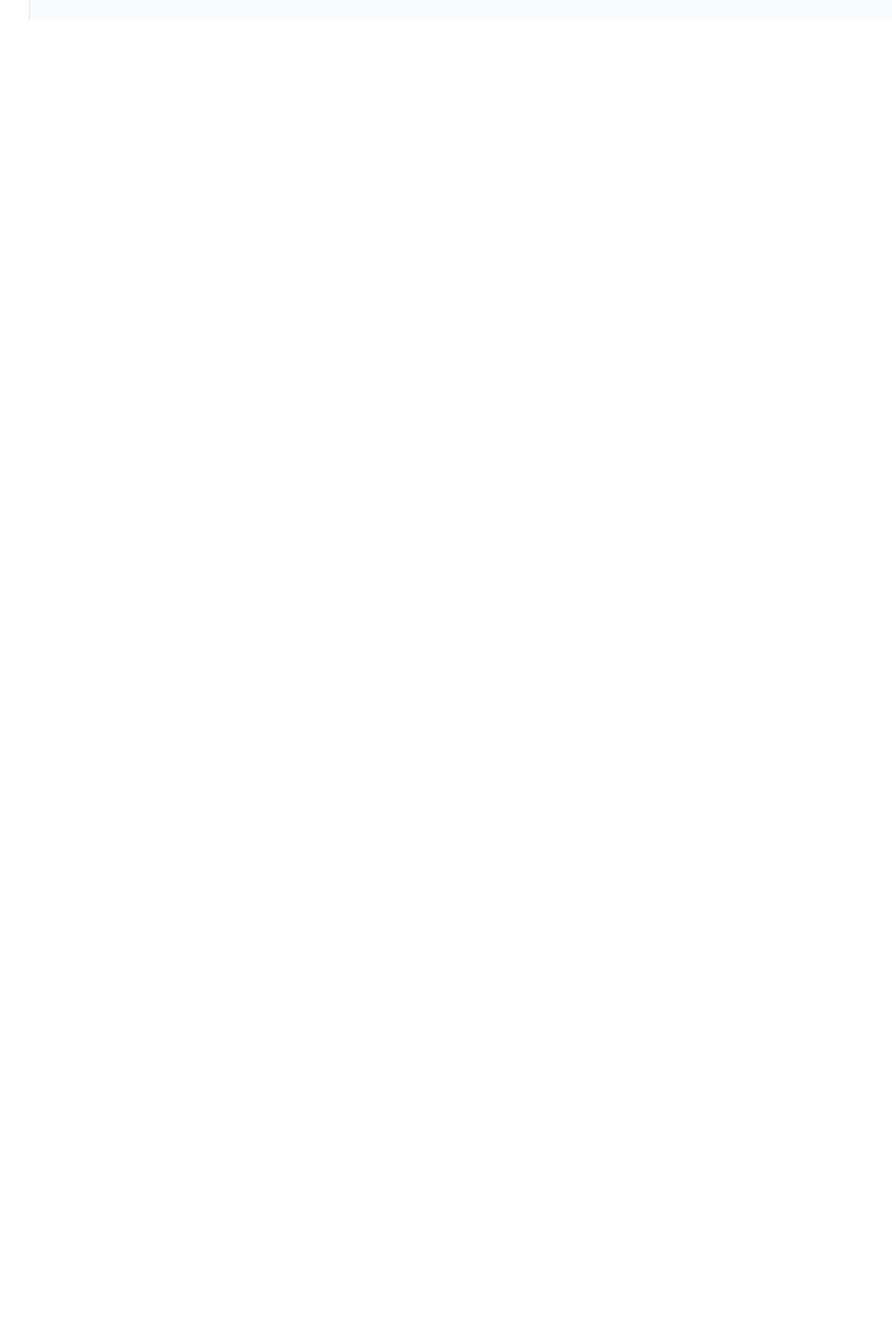
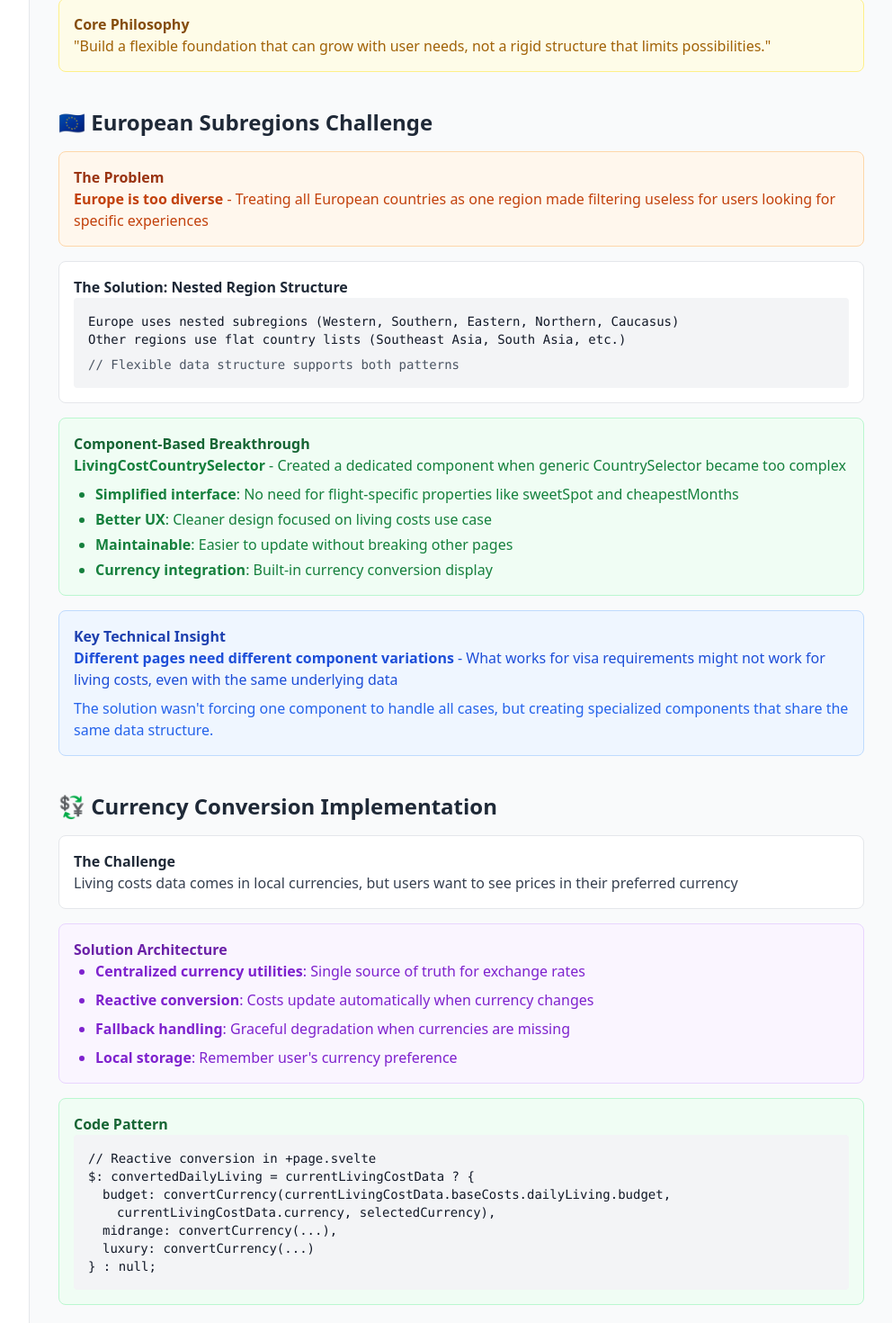
Before and after one commit to wgrea/Travel-Planner, a SvelteKit app: page /docs in a window 1280 px wide. Shown: the part 2460-3930 px from the top of the page at 90% size, without its empty margins (287-1279 px from the left). Before the commit the page ends 2482 px from the top, so only its background shows below. Built offline with nearby package versions, Linux system fonts and the light colour scheme.

Commit message:
Add files via upload

```diff
--- a/src/routes/docs/+page.svelte
+++ b/src/routes/docs/+page.svelte
@@ -1,13 +1,4 @@
 <!-- src/routes/docs/+page.svelte -->
-<!--
-When I am not busy, I do want to add how I struggled with figuring out how to add the country data.
-I also wanted to make sure to use the same reusable components accross pages.
-I ended up using the same country files accross the pages.
-What caused an error was trying to use filght data inside the same export as the visa data. They had to be two different exports so that caused an error when trying.
-
-
-
--->
 
 <!-- This is for documentation of how the project was built, not for filling forms -->
 <div class="min-h-screen bg-gray-50 text-gray-900">
@@ -106,7 +97,7 @@ What caused an error was trying to use filght data inside the same export as the
         </ul>
       </section>
 
-      <section id="lessons">
+           <section id="lessons">
         <h2 class="text-2xl font-semibold mb-4 text-gray-800">💡 Lessons Learned & Challenges</h2>
         <div class="space-y-4">
           <div class="bg-blue-50 p-4 rounded-lg border border-blue-200">
@@ -124,6 +115,16 @@ What caused an error was trying to use filght data inside the same export as the
               <li>Reactive declarations in Svelte simplify state management</li>
               <li>Modular imports make scaling manageable</li>
               <li>Region/subregion pattern enables sophisticated filtering</li>
+            </ul>
+          </div>
+          <div class="bg-green-50 p-4 rounded-lg border border-green-200">
+            <h3 class="font-semibold text-green-800">Living Costs Page Breakthroughs</h3>
+            <ul class="list-disc ml-6 text-green-700 space-y-1">
+              <li><strong>Specialized components</strong> beat one-size-fits-all solutions</li>
+              <li><strong>Currency conversion</strong> must be handled at the data level, not display level</li>
+              <li><strong>Reactive statements</strong> in Svelte make complex state changes manageable</li>
+              <li><strong>Debugging with console.log</strong> quickly reveals data flow issues</li>
+              <li><strong>NaN errors</strong> usually mean missing data or currency rates</li>
             </ul>
           </div>
         </div>
@@ -159,6 +160,75 @@ What caused an error was trying to use filght data inside the same export as the
         </div>
       </section>
 
+            <section id="european-subregions">
+        <h2 class="text-2xl font-semibold mb-4 text-gray-800">🇪🇺 European Subregions Challenge</h2>
+        <div class="space-y-4">
+          <div class="bg-orange-50 p-4 rounded-lg border border-orange-200">
+            <h3 class="font-semibold text-orange-800">The Problem</h3>
+            <p class="text-orange-700"><strong>Europe is too diverse</strong> - Treating all European countries as one region made filtering useless for users looking for specific experiences</p>
+          </div>
+
+          <div class="bg-white p-4 rounded-lg border border-gray-200">
+            <h3 class="font-semibold text-gray-800">The Solution: Nested Region Structure</h3>
+            <div class="bg-gray-100 p-4 rounded text-sm font-mono">
+              <p>Europe uses nested subregions (Western, Southern, Eastern, Northern, Caucasus)</p>
+              <p>Other regions use flat country lists (Southeast Asia, South Asia, etc.)</p>
+              <p class="mt-2 text-gray-600">// Flexible data structure supports both patterns</p>
+            </div>
+          </div>
+
+          <div class="bg-green-50 p-4 rounded-lg border border-green-200">
+            <h3 class="font-semibold text-green-800">Component-Based Breakthrough</h3>
+            <p class="text-green-700"><strong>LivingCostCountrySelector</strong> - Created a dedicated component when generic CountrySelector became too complex</p>
+            <ul class="list-disc ml-6 text-green-700 space-y-1 mt-2">
+              <li><strong>Simplified interface</strong>: No need for flight-specific properties like sweetSpot and cheapestMonths</li>
+              <li><strong>Better UX</strong>: Cleaner design focused on living costs use case</li>
+              <li><strong>Maintainable</strong>: Easier to update without breaking other pages</li>
+              <li><strong>Currency integration</strong>: Built-in currency conversion display</li>
+            </ul>
+          </div>
+
+          <div class="bg-blue-50 p-4 rounded-lg border border-blue-200">
+            <h3 class="font-semibold text-blue-800">Key Technical Insight</h3>
+            <p class="text-blue-700"><strong>Different pages need different component variations</strong> - What works for visa requirements might not work for living costs, even with the same underlying data</p>
+            <p class="text-blue-600 mt-2">The solution wasn't forcing one component to handle all cases, but creating specialized components that share the same data structure.</p>
+          </div>
+        </div>
+      </section>
+
+      <section id="currency-integration">
+        <h2 class="text-2xl font-semibold mb-4 text-gray-800">💱 Currency Conversion Implementation</h2>
+        <div class="space-y-4">
+          <div class="bg-white p-4 rounded-lg border border-gray-200">
+            <h3 class="font-semibold text-gray-800">The Challenge</h3>
+            <p class="text-gray-700">Living costs data comes in local currencies, but users want to see prices in their preferred currency</p>
+          </div>
+
+          <div class="bg-purple-50 p-4 rounded-lg border border-purple-200">
+            <h3 class="font-semibold text-purple-800">Solution Architecture</h3>
+            <ul class="list-disc ml-6 text-purple-700 space-y-2">
+              <li><strong>Centralized currency utilities</strong>: Single source of truth for exchange rates</li>
+              <li><strong>Reactive conversion</strong>: Costs update automatically when currency changes</li>
+              <li><strong>Fallback handling</strong>: Graceful degradation when currencies are missing</li>
+              <li><strong>Local storage</strong>: Remember user's currency preference</li>
+            </ul>
+          </div>
+
+          <div class="bg-green-50 p-4 rounded-lg border border-green-200">
+            <h3 class="font-semibold text-green-800">Code Pattern</h3>
+            <div class="bg-gray-100 p-4 rounded text-sm font-mono">
+              <p>// Reactive conversion in +page.svelte</p>
+              <p>$: convertedDailyLiving = currentLivingCostData ? {'{'}</p>
+              <p class="ml-4">budget: convertCurrency(currentLivingCostData.baseCosts.dailyLiving.budget, </p>
+              <p class="ml-8">currentLivingCostData.currency, selectedCurrency),</p>
+              <p class="ml-4">midrange: convertCurrency(...),</p>
+              <p class="ml-4">luxury: convertCurrency(...)</p>
+              <p>{'}'} : null;</p>
+            </div>
+          </div>
+        </div>
+      </section>
+
       <div>
         <a href="/" class="inline-block mt-8 px-6 py-3 rounded-lg bg-gray-200 hover:bg-gray-300 text-gray-900 transition">
           ⬅ Back to Home
```
Also changed, not shown: src/routes/living-costs/+page.svelte (+8 -0 lines).
